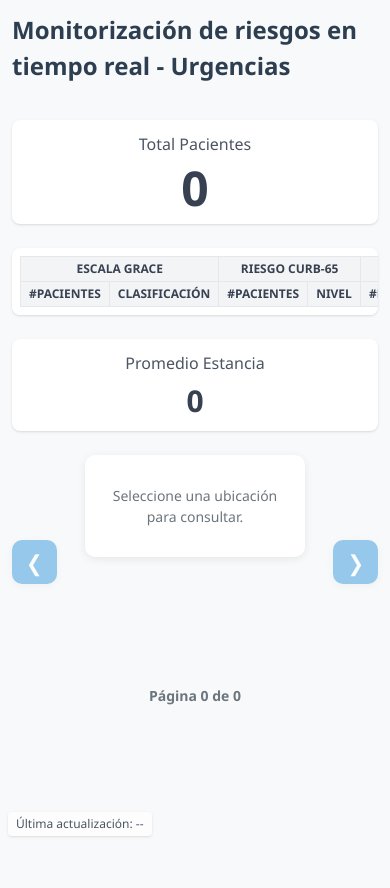
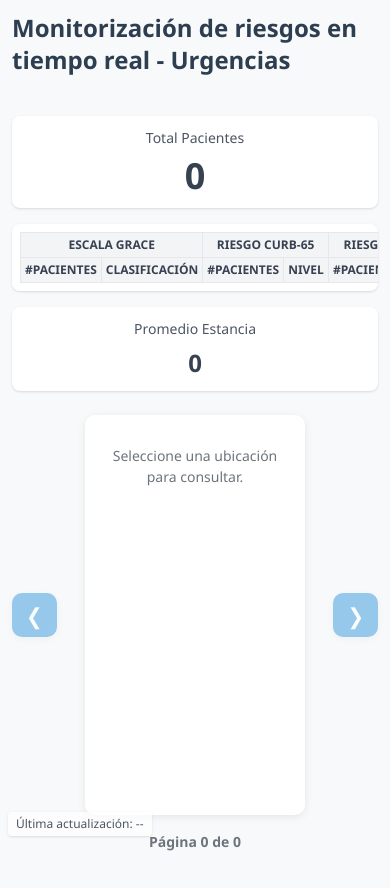
Before and after one commit to jedapeso/Proyecto, a Flask app: page /tableros/urgencias in a window 390 px wide. Before the commit the page ends 837 px from the top, so only its background shows below. Run offline with Flask 3, Linux system fonts and the light colour scheme; lists and menus that the app fills with data are empty; some libraries are stand-ins or nearby versions.

```diff
--- a/src/static/tableros/css/tablero_urg.css
+++ b/src/static/tableros/css/tablero_urg.css
@@ -80,9 +80,8 @@ body {
 
 /* ====== Tarjetas ====== */
 .cards-container {
-    display: grid;
-    grid-template-columns: repeat(auto-fill, minmax(300px, 1fr));
-    gap: 16px;
+    /* Ahora usa grid responsive de Tailwind */
+    min-height: 400px;
 }
 
 .hos-card {
@@ -317,30 +316,11 @@ body {
     cursor: not-allowed;
 }
 
-.cards-container.grid-2x4 {
-    grid-template-columns: repeat(4, minmax(0, 1fr));
-    gap: 16px;
-}
-
 .page-info {
     margin-top: 10px;
     text-align: center;
     color: var(--text-secondary);
     font-weight: 600;
-}
-
-@media (max-width: 1024px) {
-    .cards-container.grid-2x4 {
-        grid-template-columns: repeat(2, minmax(0, 1fr));
-        grid-template-rows: repeat(4, auto);
-        min-height: 0;
-    }
-}
-@media (max-width: 600px) {
-    .cards-container.grid-2x4 {
-        grid-template-columns: 1fr;
-        grid-template-rows: repeat(8, auto);
-    }
 }
 
 /* ==== MODAL UNIFICADO Y RESPONSIVO ==== */
--- a/src/templates/tableros/tablero_cir.html
+++ b/src/templates/tableros/tablero_cir.html
@@ -20,6 +20,10 @@
             </div>
 
             <div class="header-actions">
+                <button id="toggle-stats" class="btn-secondary btn-ghost" aria-pressed="false" title="Ocultar/mostrar barra de tarjetas">
+                    <i class="fas fa-bars"></i>
+                    <span class="btn-label">Ocultar barra</span>
+                </button>
                 <div class="search-box">
                     <i class="fas fa-search"></i>
                     <input type="text" id="buscar-paciente" placeholder="Buscar paciente...">
--- a/src/templates/tableros/tablero_urg.html
+++ b/src/templates/tableros/tablero_urg.html
@@ -18,11 +18,11 @@
 </head>
 <body class="h-screen">
     <div class="container">
-        <header class="header mb-6 flex justify-between items-center">
-            <h1>Monitorización de riesgos en tiempo real - Urgencias</h1>
-            <div class="flex gap-2">
+        <header class="header mb-6 flex flex-col md:flex-row md:justify-between md:items-center gap-4">
+            <h1 class="text-2xl md:text-3xl">Monitorización de riesgos en tiempo real - Urgencias</h1>
+            <div class="flex flex-wrap gap-2 justify-center md:justify-end">
                 {% for u in servicios %}
-                <button class="ubicacion-btn px-4 py-2 rounded-lg font-semibold text-sm transition-all border-2"
+                <button class="ubicacion-btn px-3 py-2 md:px-4 rounded-lg font-semibold text-xs md:text-sm transition-all border-2 whitespace-nowrap"
                         data-tipo="{{ u.ubicod }}"
                         style="background: white; border-color: #d1d5db; color: #6b7280;">
                     {{ u.ubinom }}
@@ -31,47 +31,47 @@
             </div>
         </header>
 
-        <section class="flex flex-col md:flex-row items-stretch justify-center gap-6 mb-6">
-            <div class="bg-white shadow rounded-lg p-3 text-center md:w-1/6 flex flex-col justify-center">
-                <h3 class="text-base font-medium text-gray-600 mb-2">
+        <section class="flex flex-col lg:flex-row items-stretch justify-center gap-4 md:gap-6 mb-6">
+            <div class="bg-white shadow rounded-lg p-3 text-center lg:w-1/6 flex flex-col justify-center">
+                <h3 class="text-sm md:text-base font-medium text-gray-600 mb-2">
                     Total Pacientes
                 </h3>
-                <p id="total-pacientes" class="text-5xl font-bold text-gray-700">0</p>
+                <p id="total-pacientes" class="text-4xl md:text-5xl font-bold text-gray-700">0</p>
             </div>
 
-            <div class="bg-white shadow rounded-lg p-2 overflow-x-auto md:w-4/6 flex flex-col justify-center">
+            <div class="bg-white shadow rounded-lg p-2 overflow-x-auto lg:w-4/6 flex flex-col justify-center">
                 <table class="w-full text-xs text-center border-collapse">
                     <thead class="bg-gray-100 text-gray-700 uppercase">
                     <tr>
-                        <th colspan="2" class="px-2 py-1 border">Escala GRACE</th>
-                        <th colspan="2" class="px-2 py-1 border">Riesgo CURB-65</th>
-                        <th colspan="2" class="px-2 py-1 border">Riesgo de Caída</th>
-                        <th colspan="2" class="px-2 py-1 border">Escala NIHSS</th>
+                        <th colspan="2" class="px-1 md:px-2 py-1 border text-xs">Escala GRACE</th>
+                        <th colspan="2" class="px-1 md:px-2 py-1 border text-xs">Riesgo CURB-65</th>
+                        <th colspan="2" class="px-1 md:px-2 py-1 border text-xs">Riesgo de Caída</th>
+                        <th colspan="2" class="px-1 md:px-2 py-1 border text-xs">Escala NIHSS</th>
                     </tr>
                     <tr>
-                        <th class="px-2 py-1 border">#Pacientes</th>
-                        <th class="px-2 py-1 border">Clasificación</th>
-                        <th class="px-2 py-1 border">#Pacientes</th>
-                        <th class="px-2 py-1 border">Nivel</th>
-                        <th class="px-2 py-1 border">#Pacientes</th>
-                        <th class="px-2 py-1 border">Riesgo</th>
-                        <th class="px-2 py-1 border">#Pacientes</th>
-                        <th class="px-2 py-1 border">Severidad</th>
+                        <th class="px-1 md:px-2 py-1 border text-xs">#Pacientes</th>
+                        <th class="px-1 md:px-2 py-1 border text-xs">Clasificación</th>
+                        <th class="px-1 md:px-2 py-1 border text-xs">#Pacientes</th>
+                        <th class="px-1 md:px-2 py-1 border text-xs">Nivel</th>
+                        <th class="px-1 md:px-2 py-1 border text-xs">#Pacientes</th>
+                        <th class="px-1 md:px-2 py-1 border text-xs">Riesgo</th>
+                        <th class="px-1 md:px-2 py-1 border text-xs">#Pacientes</th>
+                        <th class="px-1 md:px-2 py-1 border text-xs">Severidad</th>
                     </tr>
                     </thead>
                     <tbody id="tabla-indicadores"></tbody>
                 </table>
             </div>
 
-            <div class="bg-white shadow rounded-lg p-3 text-center md:w-1/6 flex flex-col justify-center">
-                <h3 class="text-base font-medium text-gray-600 mb-2">Promedio Estancia</h3>
-                <p id="promedio-estancia" class="text-3xl font-bold text-gray-700">0</p>
+            <div class="bg-white shadow rounded-lg p-3 text-center lg:w-1/6 flex flex-col justify-center">
+                <h3 class="text-sm md:text-base font-medium text-gray-600 mb-2">Promedio Estancia</h3>
+                <p id="promedio-estancia" class="text-2xl md:text-3xl font-bold text-gray-700">0</p>
             </div>
         </section>
 
         <section class="pager-wrapper flex items-center justify-between mb-4">
             <button id="prevPage" class="page-btn" aria-label="Página anterior" title="Anterior">&#10094;</button>
-            <div id="contenedor-tarjetas" class="cards-container grid-2x4 flex-1 mx-4"></div>
+            <div id="contenedor-tarjetas" class="cards-container grid grid-cols-1 sm:grid-cols-2 lg:grid-cols-3 xl:grid-cols-4 gap-4 flex-1 mx-4"></div>
             <button id="nextPage" class="page-btn" aria-label="Página siguiente" title="Siguiente">&#10095;</button>
         </section>
 
```
Also changed, not shown: src/static/tableros/css/tablero_cir.css (+63 -2 lines), src/static/tableros/js/tablero_cir.js (+12 -0 lines).
